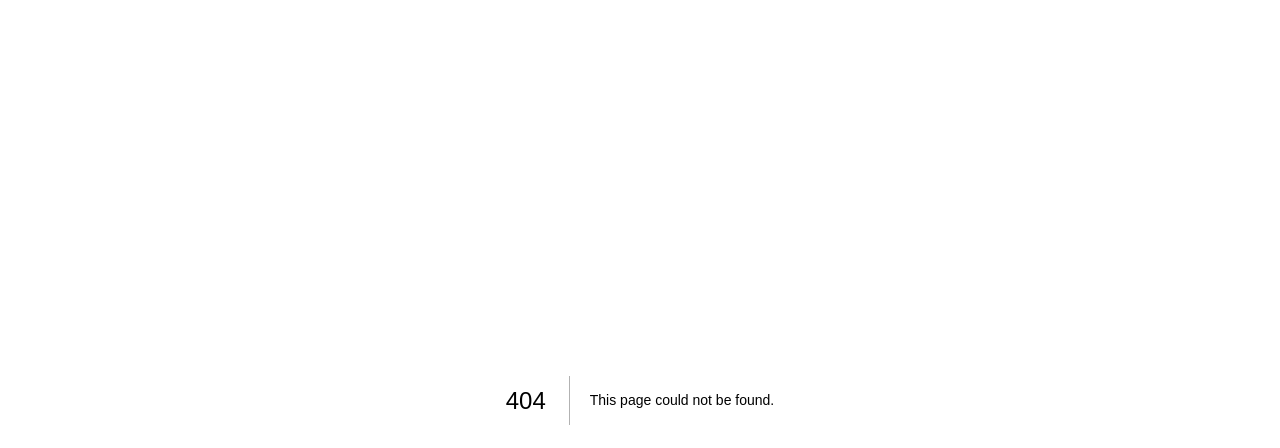
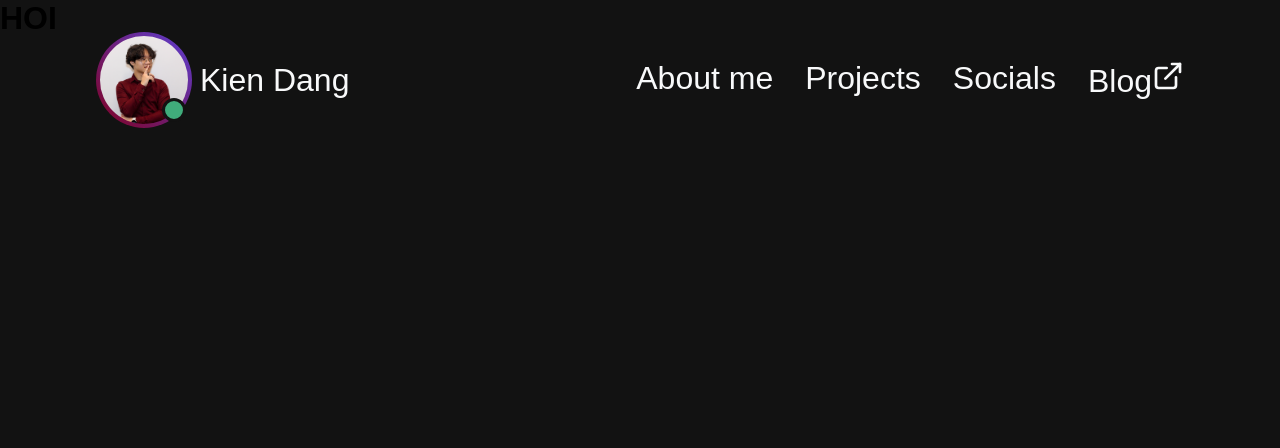
Before and after one commit to TNDKien/showcase-portfolio, a Next.js app: page /Project in a window 1280 px wide. Before the commit this address had no page. Shown: the top 448 px of the page. Built offline with nearby package versions, Linux system fonts and the light colour scheme; a web font is replaced by a local one.

Commit message:
initializing a page.tsx
while making this, i was explaining the differences between layout.tsx and page.tsx to a classmate, so i made a very simple and small example

```diff
--- /dev/null
+++ b/src/app/Project/page.tsx
@@ -0,0 +1,10 @@
+import Image from "next/image";
+import styles from "./page.module.scss";
+
+export default function Home() {
+  return (
+    <div className="">
+      <h1>HOI</h1>
+    </div>
+  );
+}
--- a/src/app/layout.tsx
+++ b/src/app/layout.tsx
@@ -1,5 +1,6 @@
 import type { Metadata } from "next";
 import "./styles/globals.scss";
+import Header from "../components/Header/Header";
 
 export const metadata: Metadata = {
   title: "Create Next App",
@@ -20,7 +21,10 @@ export default function RootLayout({
           href="https://fonts.googleapis.com/css2?family=Source+Code+Pro:ital,wght@0,200..900;1,200..900&display=swap"
         />
       </head>
-      <body className="">{children}</body>
+      <body className="">
+        <Header />
+        {children}
+      </body>
     </html>
   );
 }
--- a/src/app/styles/globals.scss
+++ b/src/app/styles/globals.scss
@@ -7,25 +7,26 @@
 }
 
 body {
-  font-family: 'Degular Display', sans-serif;
+  font-family: "Degular Display", sans-serif;
   margin: 0;
   padding: 0;
+  background: $onyx;
 }
 
 h1,
 h2,
-h3{
-  font-family: 'Degular Display', sans-serif;
+h3 {
+  font-family: "Degular Display", sans-serif;
   font-weight: bold;
-
 }
 
-p, span {
-  font-family: 'Source Code Pro', monospace;
+p,
+span {
+  font-family: "Source Code Pro", monospace;
 }
 
 a {
-  font-family: 'Degular Display', sans-serif;
+  font-family: "Degular Display", sans-serif;
   text-decoration: none;
-  color:$offWhite;
+  color: $offWhite;
 }
```
